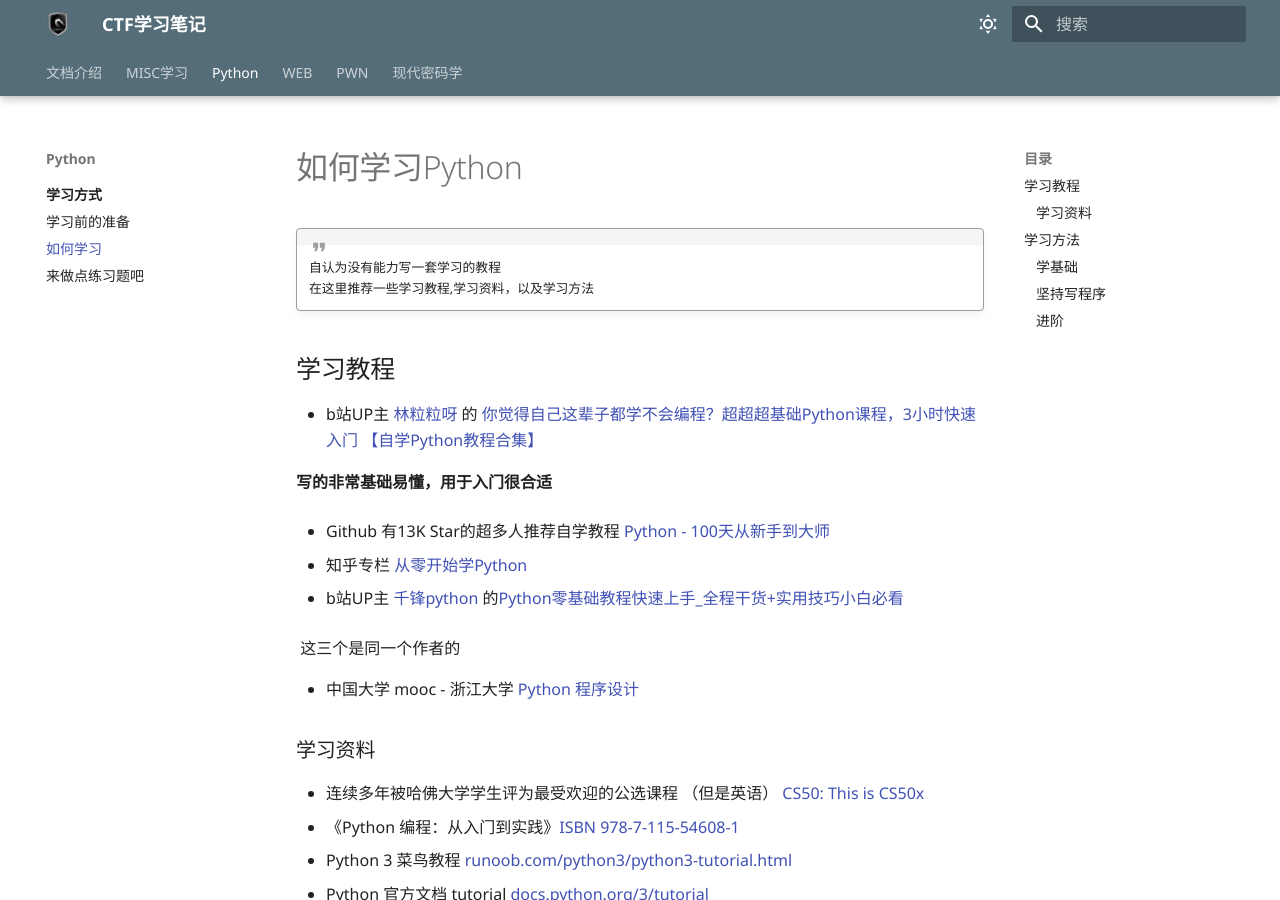
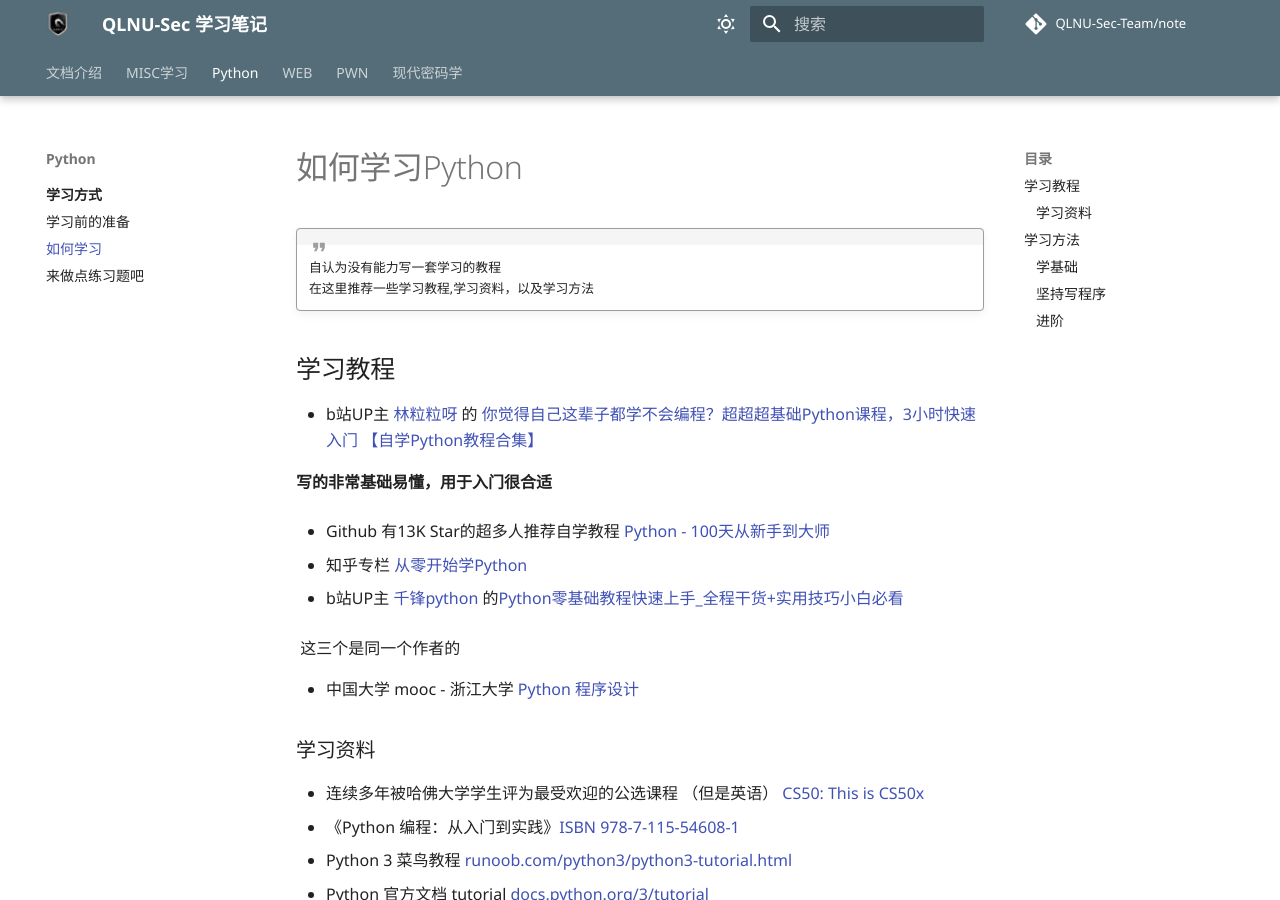
Before and after one commit to QLNU-Sec-Team/note, an MkDocs documentation site: the page built from docs/python/How to Learn.md, in a window 1280 px wide and 900 px high. Built offline with MkDocs 1.6.1 and Material for MkDocs 9.7.7, drawn with Linux system fonts in a browser that asks for light colours; comment, search, counter and statistics services are not loaded.

Commit message:
feat: modify description

```diff
--- a/mkdocs.yml
+++ b/mkdocs.yml
@@ -1,7 +1,9 @@
-site_name: CTF学习笔记
-site_url: http://note.shenghuo2.top/
-site_author: shenghuo2
-copyright: Made by &copy; 2023 <a href="https://github.com/shenghuo2" target="_blank" rel="noopener">shenghuo2</a>
+site_name: QLNU-Sec 学习笔记
+site_url: http://note.qlnu-sec.cn/
+site_author: QLNU-Sec
+repo_name: QLNU-Sec-Team/note
+repo_url: https://github.com/QLNU-Sec-Team/note/
+copyright: Made by &copy; 2023 <a href="https://github.com/QLNU-Sec-Team" target="_blank" rel="noopener">shenghuo2</a>
 theme:
     name: material
     language: zh
```
